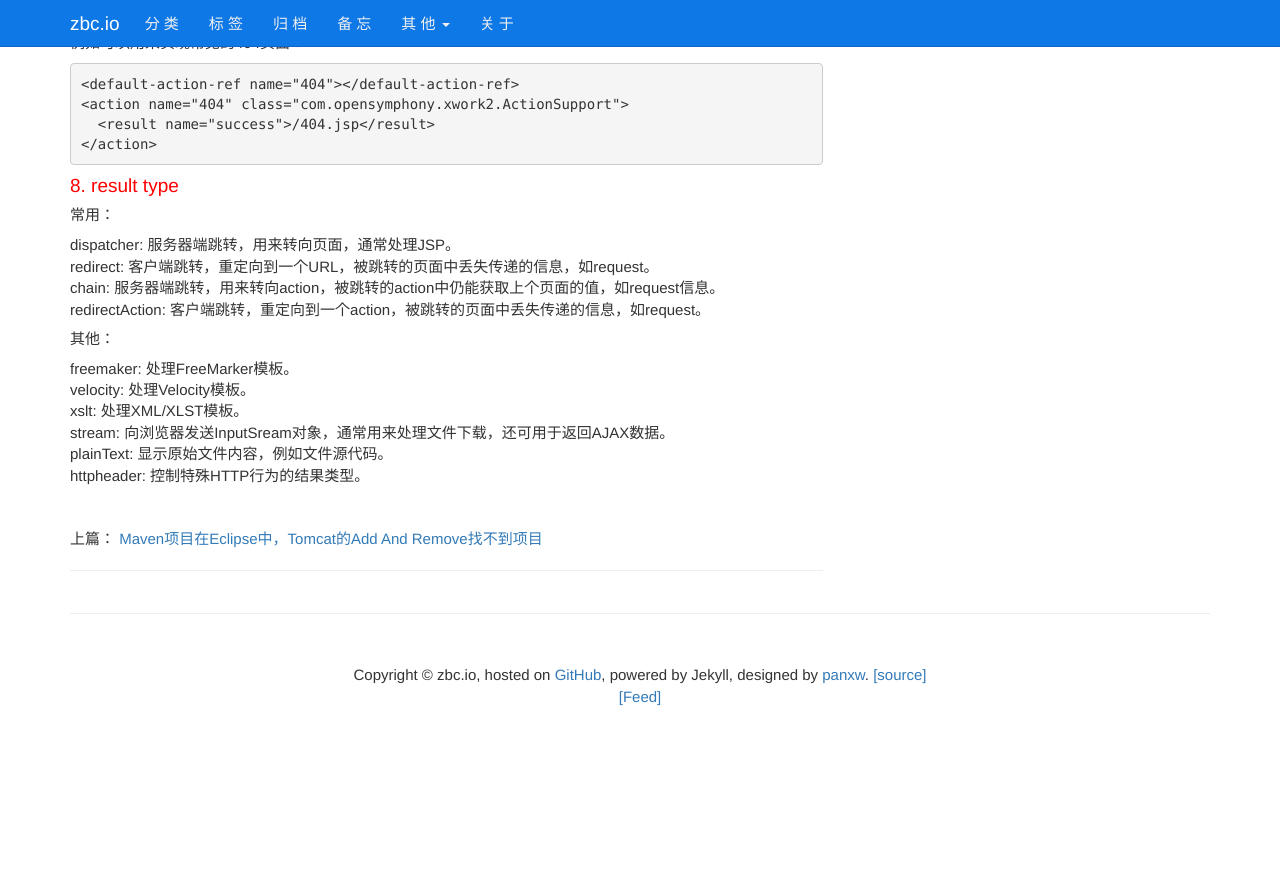
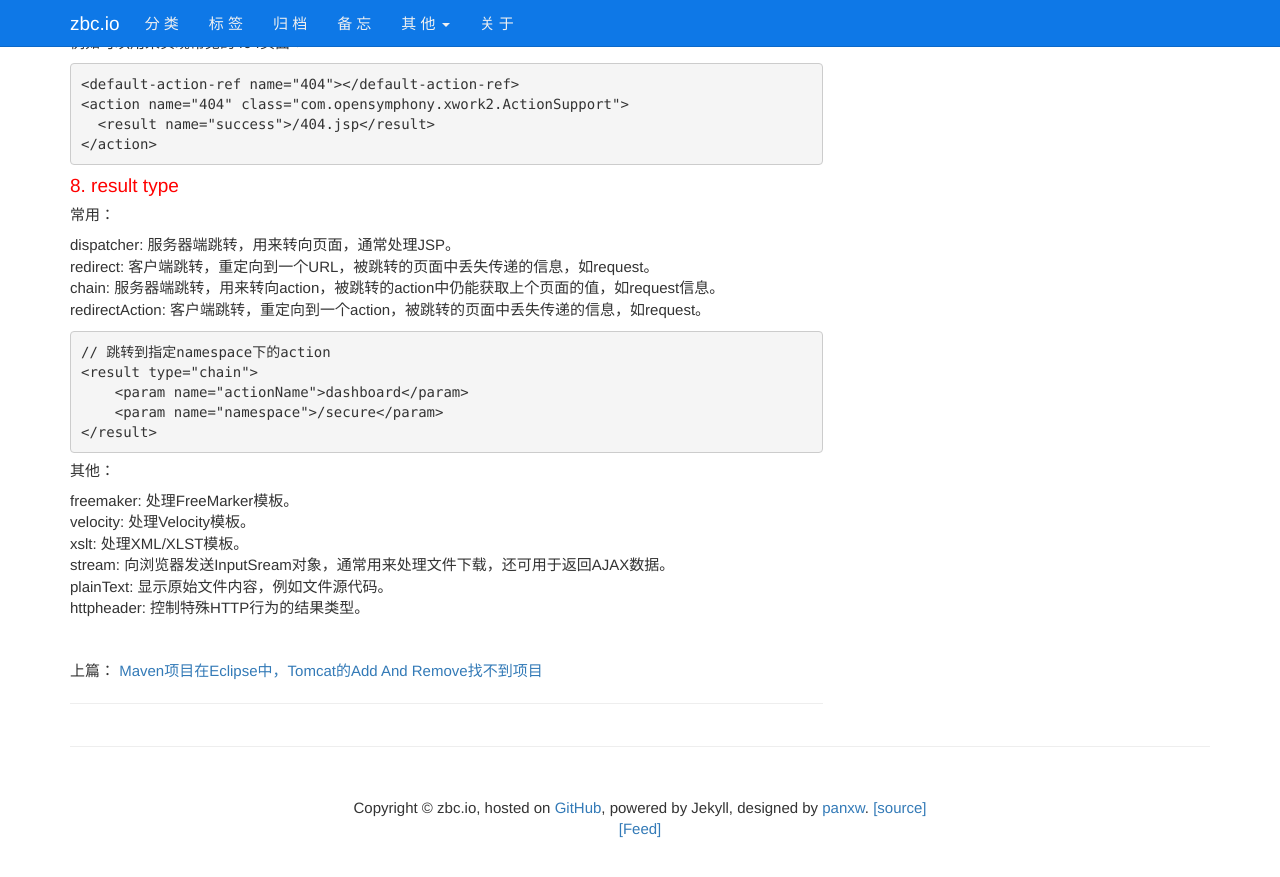
Before and after one commit to zbc0512/zbc0512.github.io, a Jekyll site: the page built from _posts/2016-04-12-struts2.md, in a window 1280 px wide and 900 px high, scrolled down 1014 px. Shown: the top 877 px of the window. Built offline with Jekyll 4.4.1, drawn with Linux system fonts in a browser that asks for light colours; nearby versions of some CDN libraries; library files that are not in the unit come from our copies; comment, search, counter and statistics services are not loaded; before the commit the page ends 1782 px from its top, so only the background shows below that.

Commit message:
Update 2016-04-12-struts2.md

```diff
--- a/_posts/2016-04-12-struts2.md
+++ b/_posts/2016-04-12-struts2.md
@@ -71,6 +71,12 @@ redirect: 客户端跳转，重定向到一个URL，被跳转的页面中丢失
 chain: 服务器端跳转，用来转向action，被跳转的action中仍能获取上个页面的值，如request信息。
 redirectAction: 客户端跳转，重定向到一个action，被跳转的页面中丢失传递的信息，如request。
 
+    // 跳转到指定namespace下的action
+    <result type="chain">
+        <param name="actionName">dashboard</param>
+        <param name="namespace">/secure</param>
+    </result>
+
 ##### 其他：
 
 freemaker: 处理FreeMarker模板。
```
